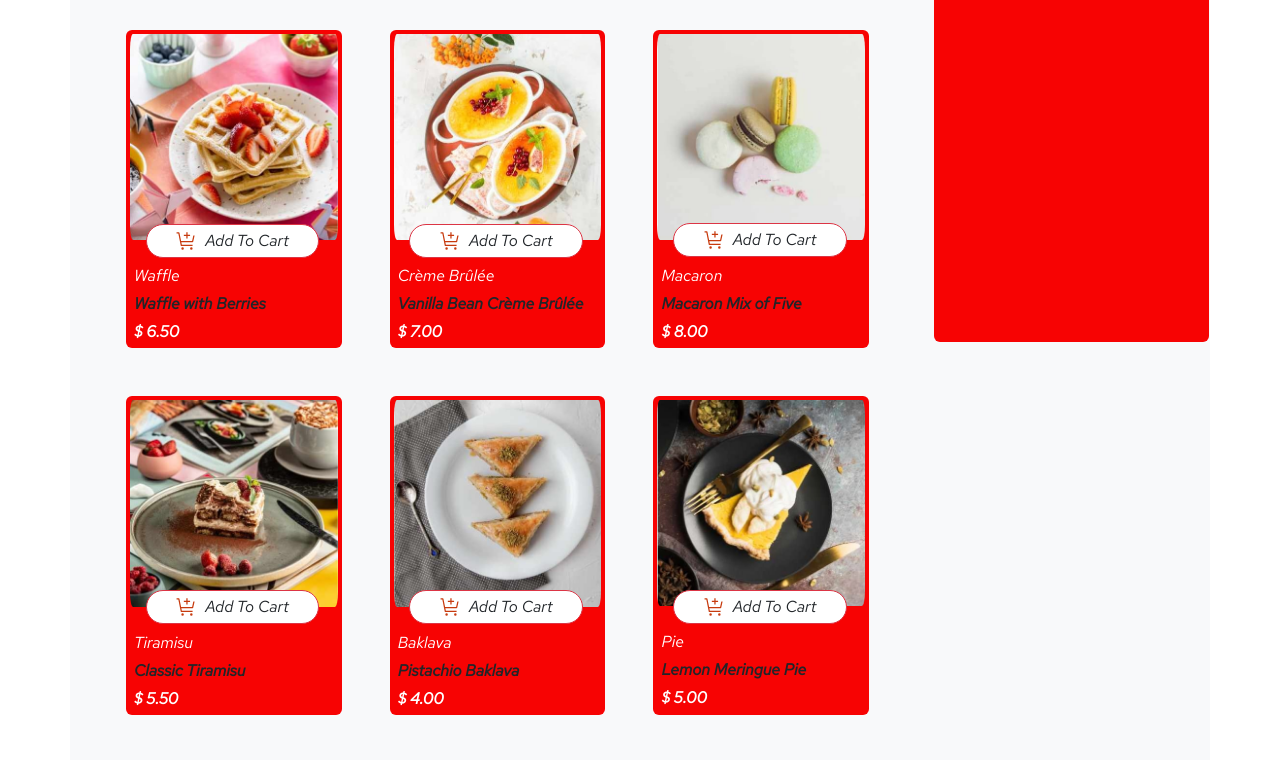
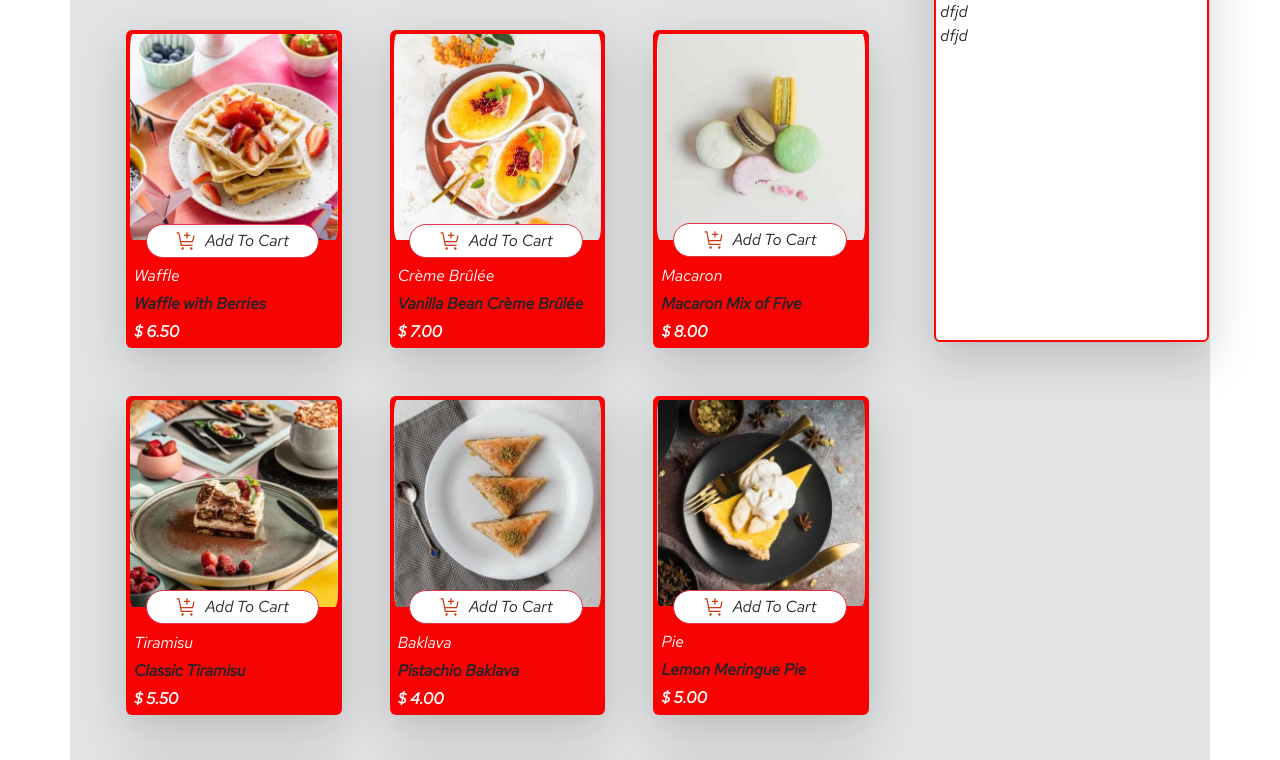
Before and after one commit to MahdiyehZafari/product-list-add-cart, a website: page index.html in a window 1280 px wide. Shown: the part 74-834 px from the top of the page. Drawn offline with nearby package versions, Linux system fonts and the light colour scheme.

Commit message:
create cart step1

```diff
--- a/assets/css/style.css
+++ b/assets/css/style.css
@@ -22,11 +22,15 @@ body
 .start-12 {
     left: 12% !important;
   }
-.text-orange
+.text-red
 {
     color: rgb(255, 8, 0);
 }
-.bg-pink
+.border-red
+{
+    border-color: rgb(255, 8, 0) !important;
+}
+.bg-red
 {
     background-color: rgb(247, 3, 3);
 }
--- a/assets/js/app.js
+++ b/assets/js/app.js
@@ -17,7 +17,7 @@ function displayData(data) {
 
     data.forEach(item => {
         const col = document.createElement('div');
-        col.className = 'col-12 col-sm-5 col-md-4 col-lg-3 bg-pink rounded-2 p-1  justify-content-center';
+        col.className = 'col-12 col-sm-5 col-md-4 col-lg-3 bg-red shadow-lg rounded-2 p-1  justify-content-center';
         col.innerHTML = `<div class="row position-relative">
         <div class="position-absolute add top-92 w-75 start-12 bg-white d-flex gap-2 justify-content-center border border-danger rounded-pill  mx-auto z-3 p-1">
                 <img src="./assets/images/icon-add-to-cart.svg"  alt="">
--- a/index.html
+++ b/index.html
@@ -12,9 +12,9 @@
 </head>
 <body>
   <div class="container">
-    <div class="row bg-body-tertiary gap-2">
+    <div class="row bg-secondary-subtle gap-2">
       <div class="col-12 col-lg-9 p-2">
-        <h1 class="col-12 mb-5 text-orange fw-bolder">Dessert</h1>
+        <h1 class="col-12 mb-5 text-red fw-bolder">Dessert</h1>
         <div class="row gap-5 text-center justify-content-center"id="data-container">
           <!-- <div class="col-12 col-sm-6 col-md-3 bg-white rounded-2 ">
              <div class="row position-relative">
@@ -37,7 +37,11 @@
           </div> -->
         </div>
       </div>
-      <div class="col-12 col-md-6 col-lg-2 bg-pink rounded-2 mt-3 mx-auto" style="height: 400px;width: 275px;">kk</div>
+      <div class="col-12 col-md-6 col-lg-2 bg-white border border-2 border-red shadow-lg rounded-2 mt-3 mx-auto p-3" style="height: 400px;width: 275px;">
+        <h5 class="row text-red fw-bolder mb-3">Your Cart</h5>
+        <span class="row">dfjd</span>
+        <span class="row">dfjd</span>
+      </div>
     </div>
   </div>
   <script src="./assets/js/app.js"></script>
```
